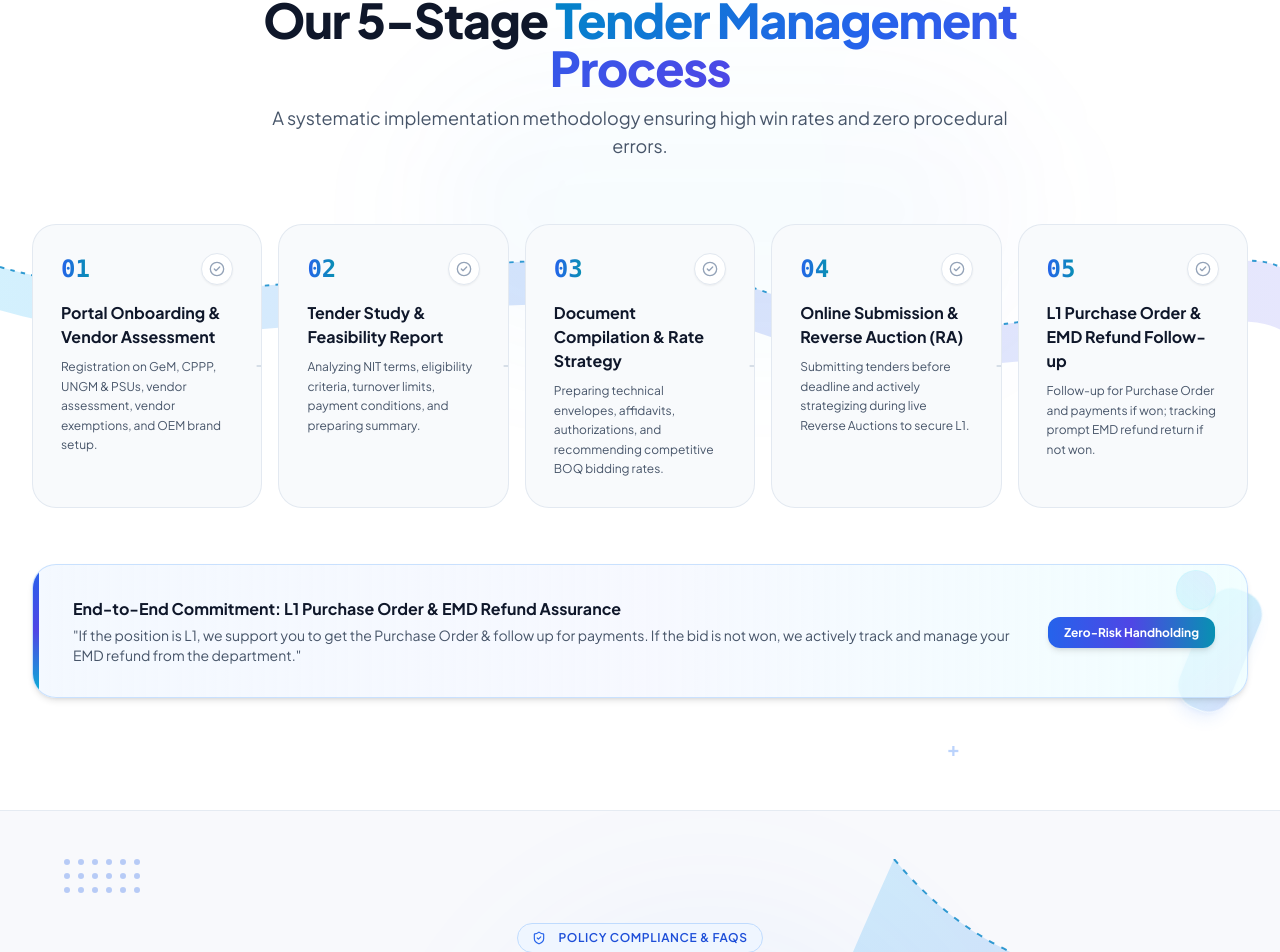
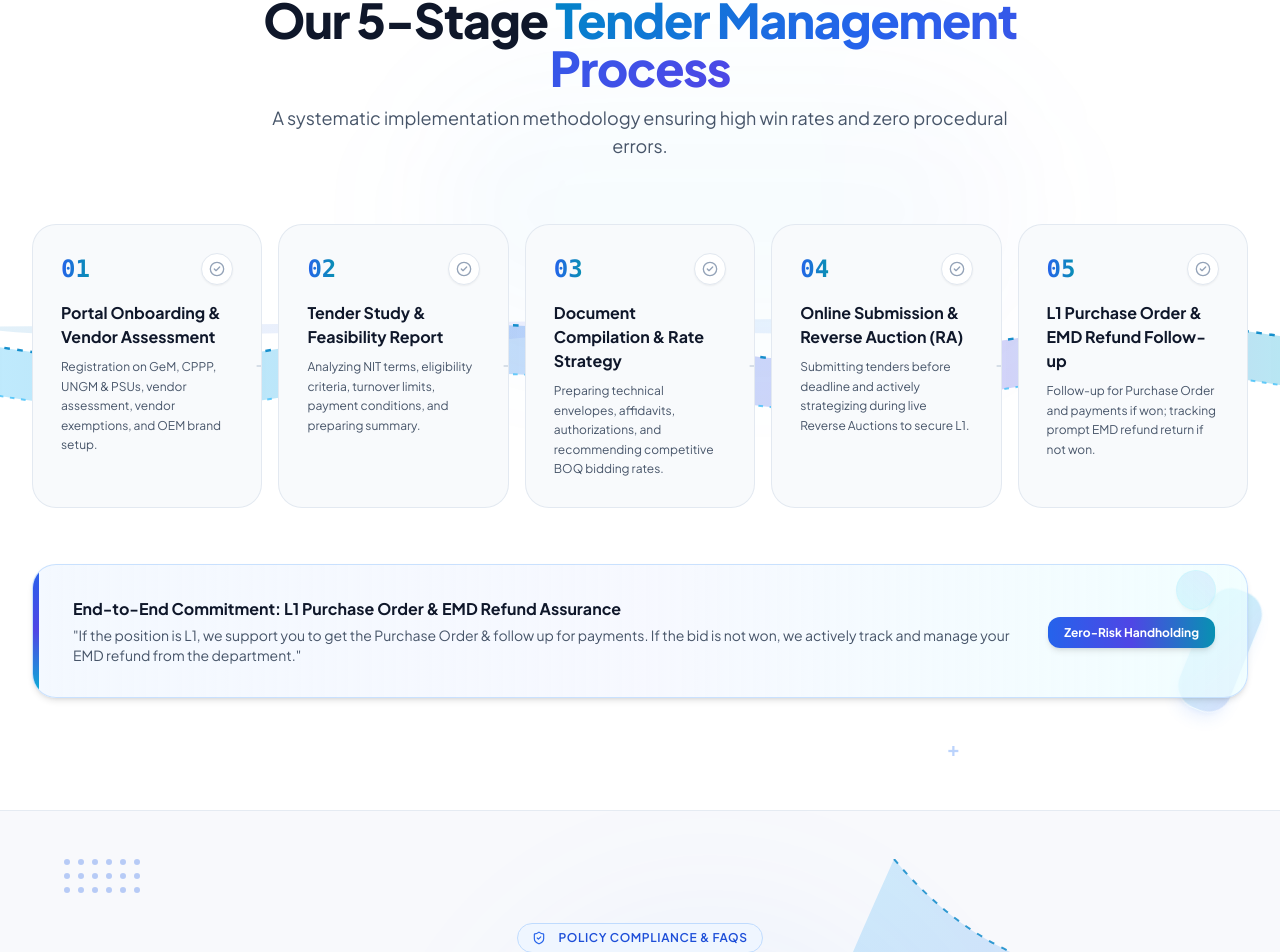
Before and after one commit to dntsbidmatrix/dnts, a React (Vite) app: page / in a window 1280 px wide. Shown: the part 6539-7491 px from the top of the page. Built offline with nearby package versions, Linux system fonts and the light colour scheme.

Commit message:
Center dynamic flowing wave ribbon directly across horizontal midpoint of all 5 workflow stages

```diff
--- a/src/components/TenderWorkflow.jsx
+++ b/src/components/TenderWorkflow.jsx
@@ -9,28 +9,6 @@ export default function TenderWorkflow() {
       <div className="absolute inset-0 pointer-events-none overflow-hidden -z-0">
         {/* Soft Ambient Depth Glows */}
         <div className="absolute top-1/4 left-1/3 w-[600px] h-64 bg-gradient-to-r from-blue-500/[0.04] via-cyan-500/[0.035] to-indigo-500/[0.035] rounded-full blur-3xl" />
-
-        {/* Dynamic S-Wave Flow Ribbon behind Stages (Ref: Image 1 & 3) */}
-        <svg className="hidden md:block absolute top-[34%] left-0 w-full h-48 pointer-events-none" viewBox="0 0 1440 200" fill="none" preserveAspectRatio="none">
-          <path
-            d="M0,100 C300,180 600,20 900,140 C1200,220 1350,60 1440,100 L1440,165 C1350,125 1200,245 900,185 C600,65 300,225 0,145 Z"
-            fill="url(#workflow-wave-grad)"
-          />
-          <path
-            d="M0,100 C300,180 600,20 900,140 C1200,220 1350,60 1440,100"
-            stroke="#0284C7"
-            strokeWidth="2"
-            strokeDasharray="5 7"
-            opacity="0.8"
-          />
-          <defs>
-            <linearGradient id="workflow-wave-grad" x1="0" y1="0" x2="1" y2="0">
-              <stop offset="0%" stopColor="#38BDF8" stopOpacity="0.22" />
-              <stop offset="50%" stopColor="#2563EB" stopOpacity="0.18" />
-              <stop offset="100%" stopColor="#6366F1" stopOpacity="0.16" />
-            </linearGradient>
-          </defs>
-        </svg>
 
         {/* Left Side: Crescent Arc Ring & Floating Disc (Ref: Image 1) */}
         <div className="hidden lg:block absolute left-6 top-16">
@@ -78,8 +56,63 @@ export default function TenderWorkflow() {
           </p>
         </div>
 
-        {/* Workflow Timeline Steps - Large rounded GovTech cards */}
-        <div className="grid grid-cols-1 md:grid-cols-5 gap-4 relative">
+        {/* Workflow Timeline Steps with Central Dynamic Wave Passing Directly Through All 5 Cards */}
+        <div className="relative">
+          {/* Centered Flowing Wave Ribbon (Passes through the exact horizontal center of all 5 cards) */}
+          <div className="hidden md:block absolute top-1/2 -translate-y-1/2 -left-12 -right-12 pointer-events-none -z-0">
+            <svg className="w-full h-44 pointer-events-none overflow-visible" viewBox="0 0 1400 180" fill="none" preserveAspectRatio="none">
+              {/* Secondary Layer for Depth (Ref: Image 3) */}
+              <path
+                d="M -20,50 C 180,75 360,40 540,65 C 720,40 900,75 1080,40 1260,65 1420,50 L 1420,130 C 1260,115 1080,140 900,115 C 720,140 540,115 360,140 180,115 -20,130 Z"
+                fill="url(#workflow-wave-back)"
+                opacity="0.75"
+              />
+
+              {/* Primary Colored Wave Ribbon (Ref: Image 1 & 3) */}
+              <path
+                d="M -20,65 C 60,78 120,85 180,85 C 240,85 300,75 360,65 C 420,55 480,48 540,48 C 600,48 660,55 720,65 C 780,75 840,85 900,85 C 960,85 1020,75 1080,65 C 1140,55 1200,48 1260,48 C 1320,48 1370,58 1420,65 L 1420,115 C 1370,108 1320,98 1260,98 C 1200,98 1140,105 1080,115 C 1020,125 960,135 900,135 C 840,135 780,125 720,115 C 660,105 600,98 540,98 C 480,98 420,105 360,115 C 300,125 240,135 180,135 C 120,135 60,128 -20,115 Z"
+                fill="url(#workflow-wave-grad)"
+              />
+
+              {/* Top Edge Dotted Tracing Line */}
+              <path
+                d="M -20,65 C 60,78 120,85 180,85 C 240,85 300,75 360,65 C 420,55 480,48 540,48 C 600,48 660,55 720,65 C 780,75 840,85 900,85 C 960,85 1020,75 1080,65 C 1140,55 1200,48 1260,48 C 1320,48 1370,58 1420,65"
+                stroke="#0284C7"
+                strokeWidth="2.5"
+                strokeDasharray="6 8"
+                fill="none"
+                opacity="0.9"
+              />
+
+              {/* Bottom Edge Dotted Tracing Line */}
+              <path
+                d="M -20,115 C 60,128 120,135 180,135 C 240,135 300,125 360,115 C 420,105 480,98 540,98 C 600,98 660,105 720,115 C 780,125 840,135 900,135 C 960,135 1020,125 1080,115 C 1140,105 1200,98 1260,98 C 1320,98 1370,108 1420,115"
+                stroke="#38BDF8"
+                strokeWidth="2"
+                strokeDasharray="5 7"
+                fill="none"
+                opacity="0.75"
+              />
+
+              <defs>
+                <linearGradient id="workflow-wave-grad" x1="0" y1="0" x2="1" y2="0">
+                  <stop offset="0%" stopColor="#38BDF8" stopOpacity="0.32" />
+                  <stop offset="25%" stopColor="#0EA5E9" stopOpacity="0.28" />
+                  <stop offset="50%" stopColor="#2563EB" stopOpacity="0.25" />
+                  <stop offset="75%" stopColor="#4F46E5" stopOpacity="0.24" />
+                  <stop offset="100%" stopColor="#06B6D4" stopOpacity="0.30" />
+                </linearGradient>
+                <linearGradient id="workflow-wave-back" x1="0" y1="0" x2="1" y2="0">
+                  <stop offset="0%" stopColor="#0284C7" stopOpacity="0.16" />
+                  <stop offset="50%" stopColor="#6366F1" stopOpacity="0.14" />
+                  <stop offset="100%" stopColor="#38BDF8" stopOpacity="0.18" />
+                </linearGradient>
+              </defs>
+            </svg>
+          </div>
+
+          {/* Cards Grid */}
+          <div className="grid grid-cols-1 md:grid-cols-5 gap-4 relative z-10">
             {WORKFLOW_STEPS.map((step, idx) => (
               <div
                 key={idx}
@@ -116,6 +149,7 @@ export default function TenderWorkflow() {
               </div>
             ))}
           </div>
+        </div>
 
         {/* Post-Bid Assurance Box - Large rounded container */}
         <div className="mt-14 p-7 sm:p-8 rounded-3xl bg-gradient-to-r from-blue-50/70 via-indigo-50/50 to-cyan-50/70 border border-blue-200/80 shadow-md flex flex-col sm:flex-row items-center justify-between gap-6 relative overflow-hidden">
```
Lines whose indentation alone changed are shown as unchanged.
